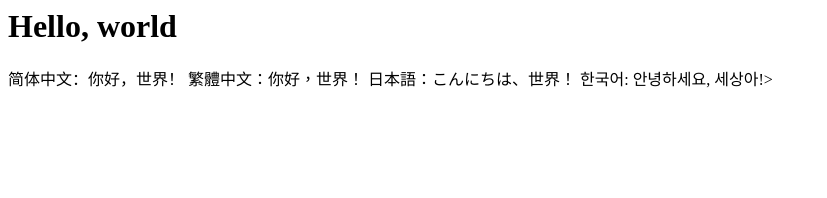
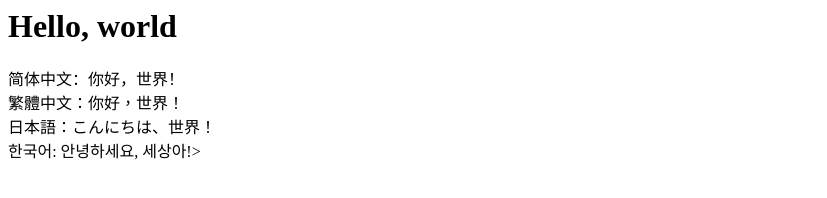
Before and after one commit to Des-Magmeta/des-magmeta.github.io, a plain HTML site: page index.html in a window 1280 px wide. Shown: the whole page, without its empty margins (0-827 px from the left). Drawn offline with Linux system fonts and the light colour scheme.

Commit message:
Update index.html

```diff
--- a/index.html
+++ b/index.html
@@ -1,7 +1,7 @@
 <html>
   <h1>Hello, world</h1>
-  <span lang="zh-cn">简体中文：你好，世界！</span>
-  <span lang="zh-tw">繁體中文：你好，世界！</span>
-  <span lang="ja-jp">日本語：こんにちは、世界！</span>
-  <span lang="ko-kr">한국어: 안녕하세요, 세상아!></span>
+  <div lang="zh-cn">简体中文：你好，世界！</div>
+  <div lang="zh-tw">繁體中文：你好，世界！</div>
+  <div lang="ja-jp">日本語：こんにちは、世界！</div>
+  <div lang="ko-kr">한국어: 안녕하세요, 세상아!></div>
 </html>
```
